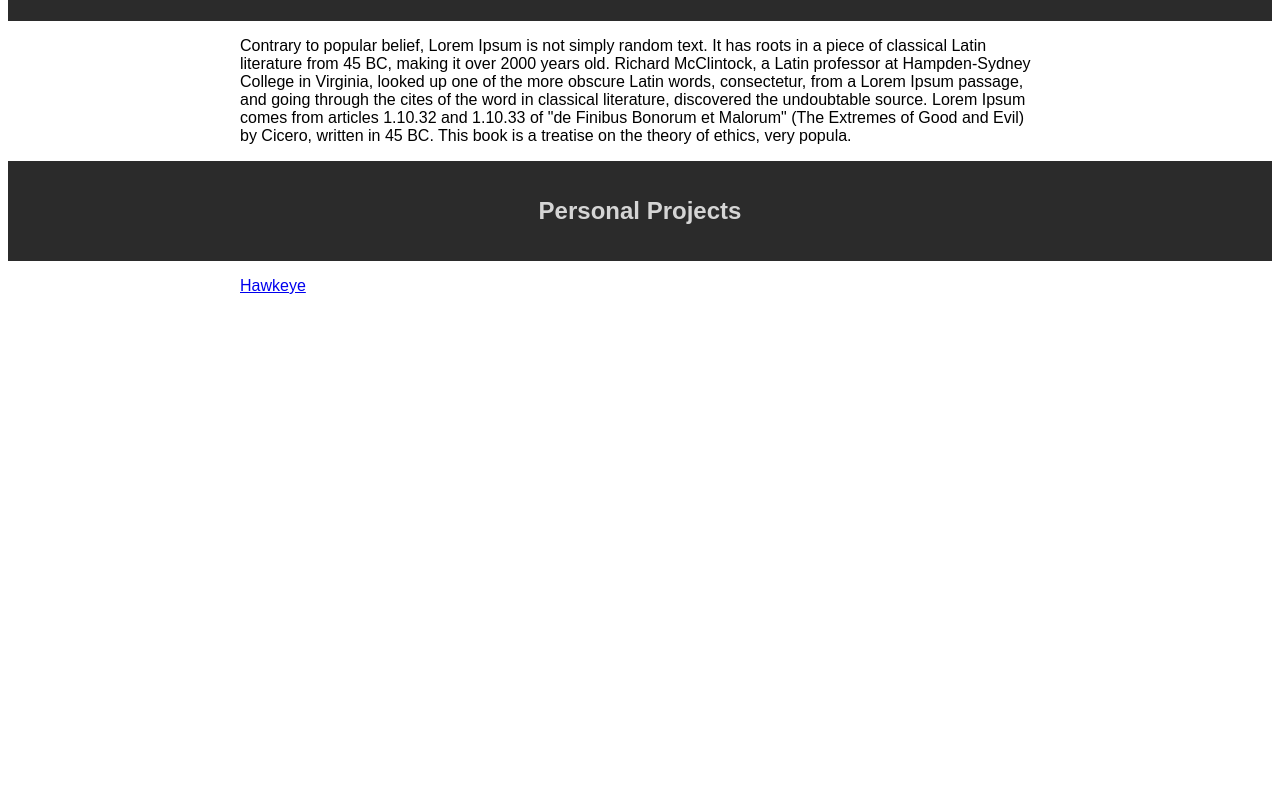
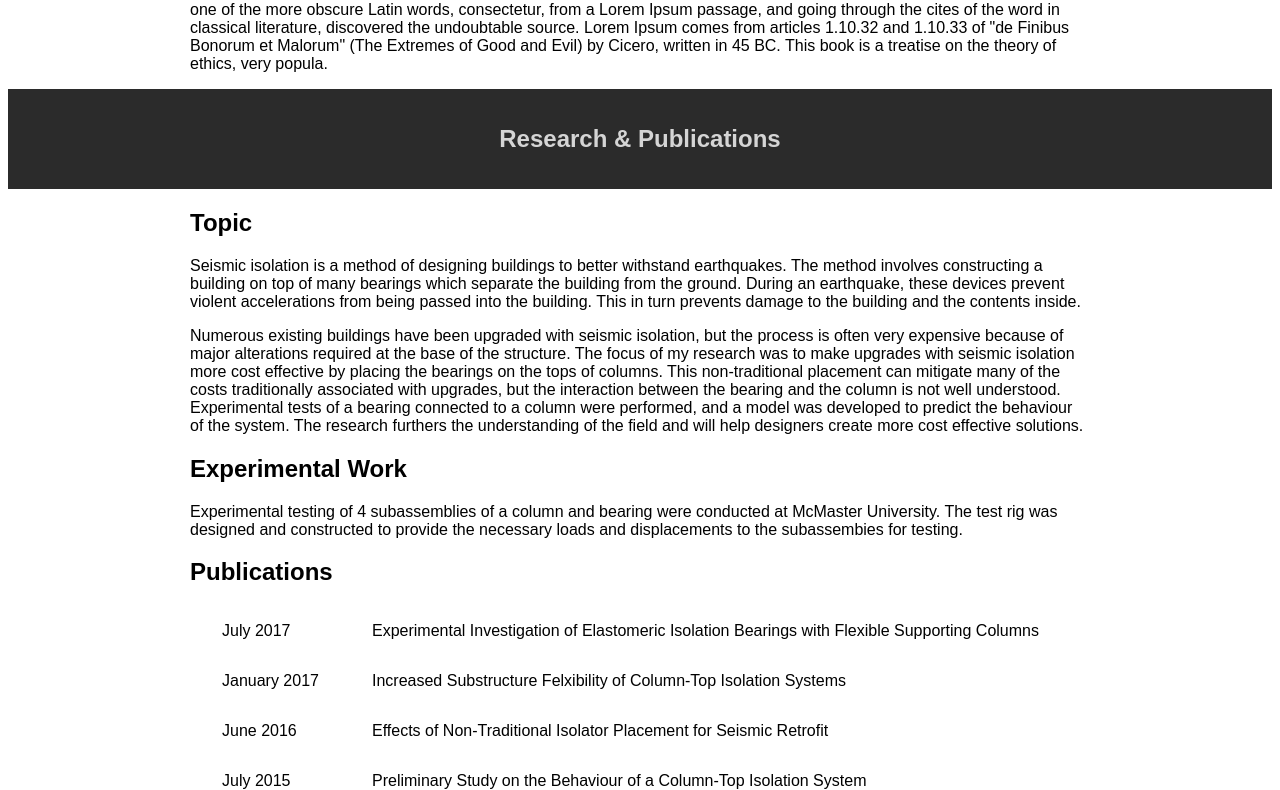
Before and after one commit to APCrowder/APCrowder.github.io, a plain HTML site: page index.html in a window 1280 px wide. Shown: the part 665-1455 px from the top of the page. Before the commit the page ends 984 px from the top, so only its background shows below. Drawn offline with Linux system fonts and the light colour scheme.

Commit message:
Content updates

```diff
--- a/index.html
+++ b/index.html
@@ -30,7 +30,7 @@
 	</header>
 
 	<section class="maxWidth">
-		<p>Contrary to popular belief, Lorem Ipsum is not simply random text. It has roots in a piece of classical Latin literature from 45 BC, making it over 2000 years old. Richard McClintock, a Latin professor at Hampden-Sydney College in Virginia, looked up one of the more obscure Latin words, consectetur, from a Lorem Ipsum passage, and going through the cites of the word in classical literature, discovered the undoubtable source. Lorem Ipsum comes from articles 1.10.32 and 1.10.33 of "de Finibus Bonorum et Malorum" (The Extremes of Good and Evil) by Cicero, written in 45 BC. This book is a treatise on the theory of ethics, very popula.</p>
+		<p>While completing a master's degree in earthquake/structural engineering, I gained a passion for creating effective solutions to complex problems. This passion drives me each day to create simple, creative, and efficient solutions to novel challenges.</p>
 	</section>
   </article>
 
@@ -46,14 +46,49 @@
   </article>
 
 
-  <article id="research_education" class="flexVert">
+  <article id="experience" class="flexVert">
 	<header>
-		<h1>Research & Education</h1>
+		<h1>Experience</h1>
+	</header>
+
+	<section class="maxWidth">
+		<p>Contrary to popular belief, Lorem Ipsum is not simply random text. It has roots in a piece of classical Latin literature from 45 BC, making it over 2000 years old. Richard McClintock, a Latin professor at Hampden-Sydney College in Virginia, looked up one of the more obscure Latin words, consectetur, from a Lorem Ipsum passage, and going through the cites of the word in classical literature, discovered the undoubtable source. Lorem Ipsum comes from articles 1.10.32 and 1.10.33 of "de Finibus Bonorum et Malorum" (The Extremes of Good and Evil) by Cicero, written in 45 BC. This book is a treatise on the theory of ethics, very popula.</p>
+	</section>
+  </article>
+
+
+  <article id="research_publications" class="flexVert">
+	<header>
+		<h1>Research & Publications</h1>
 	</header>
 
 
 	<section class="maxWidth">
-		<p>Contrary to popular belief, Lorem Ipsum is not simply random text. It has roots in a piece of classical Latin literature from 45 BC, making it over 2000 years old. Richard McClintock, a Latin professor at Hampden-Sydney College in Virginia, looked up one of the more obscure Latin words, consectetur, from a Lorem Ipsum passage, and going through the cites of the word in classical literature, discovered the undoubtable source. Lorem Ipsum comes from articles 1.10.32 and 1.10.33 of "de Finibus Bonorum et Malorum" (The Extremes of Good and Evil) by Cicero, written in 45 BC. This book is a treatise on the theory of ethics, very popula.</p>
+		<h2>Topic</h2>
+		<p>Seismic isolation is a method of designing buildings to better withstand earthquakes. The method involves constructing a building on top of many bearings which separate the building from the ground. During an earthquake, these devices prevent violent accelerations from being passed into the building. This in turn prevents damage to the building and the contents inside.</p>
+		<p>Numerous existing buildings have been upgraded with seismic isolation, but the process is often very expensive because of major alterations required at the base of the structure. The focus of my research was to make upgrades with seismic isolation more cost effective by placing the bearings on the tops of columns. This non-traditional placement can mitigate many of the costs traditionally associated with upgrades, but the interaction between the bearing and the column is not well understood. Experimental tests of a bearing connected to a column were performed, and a model was developed to predict the behaviour of the system. The research furthers the understanding of the field and will help designers create more cost effective solutions.</p>
+
+		<h2>Experimental Work</h2>
+		<p>Experimental testing of 4 subassemblies of a column and bearing were conducted at McMaster University. The test rig was designed and constructed to provide the necessary loads and displacements to the subassembies for testing.</p>
+
+
+		<h2>Publications</h2>
+		<section class="flexHoriz">
+			<p class="timelineDate">July 2017</p>
+			<p class="timelineItem">Experimental Investigation of Elastomeric Isolation Bearings with Flexible Supporting Columns</p>
+		</section>
+		<section class="flexHoriz">
+			<p class="timelineDate">January 2017</p>
+			<p class="timelineItem">Increased Substructure Felxibility of Column-Top Isolation Systems</p>
+		</section>
+		<section class="flexHoriz">
+			<p class="timelineDate">June 2016</p>
+			<p class="timelineItem">Effects of Non-Traditional Isolator Placement for Seismic Retrofit</p>
+		</section>
+		<section class="flexHoriz">
+			<p class="timelineDate">July 2015</p>
+			<p class="timelineItem">Preliminary Study on the Behaviour of a Column-Top Isolation System</p>
+		</section>
 	</section>
   </article>
 
@@ -71,9 +106,9 @@
   </article>
 
 
-  <footer>
-
-  </footer>
+	<footer>
+		<p>&copy; Copyright 2018 by Adrian Crowder</p>
+	</footer>
 
 </body>
 </html>
--- a/styles.css
+++ b/styles.css
@@ -8,6 +8,12 @@ body {
 	align-items: center;
 }
 
+.flexHoriz {
+	display: flex;
+	flex-direction: row;
+	align-items: center;
+}
+
 .flexCenter {
 	display: flex;
 	justify-content: center;
@@ -15,8 +21,18 @@ body {
 }
 
 .maxWidth {
-	width: 800px;
+	width: 900px;
 }
+
+
+.timelineDate {
+	width: 150px;
+	margin-left: 2em;
+}
+.timelineItem {
+
+}
+
 
 #topBar {
 	flex: 1 1 50px;
```
